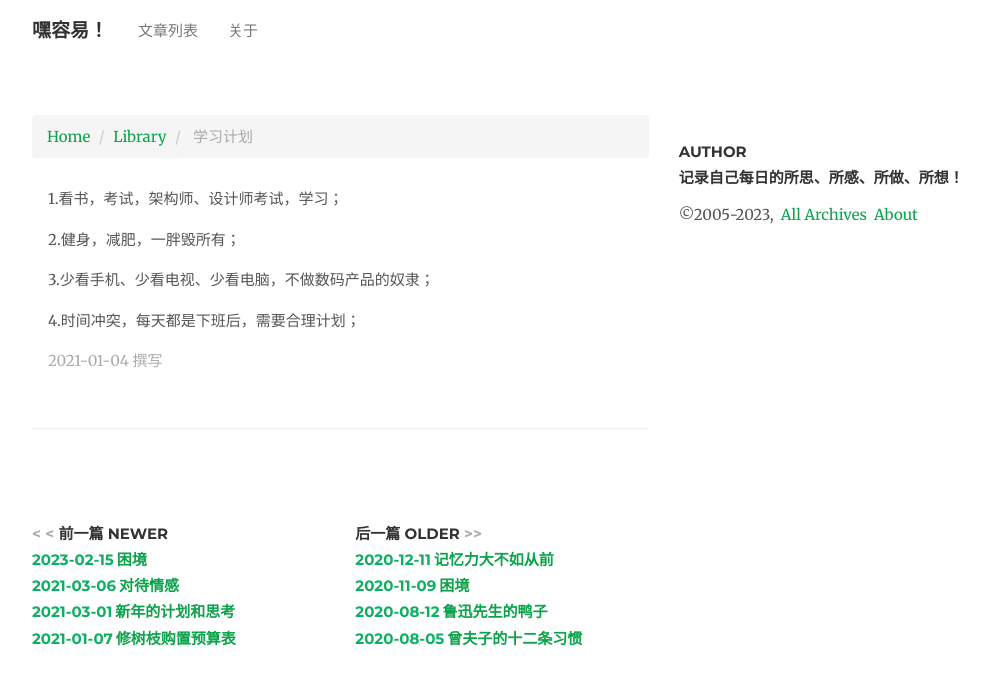
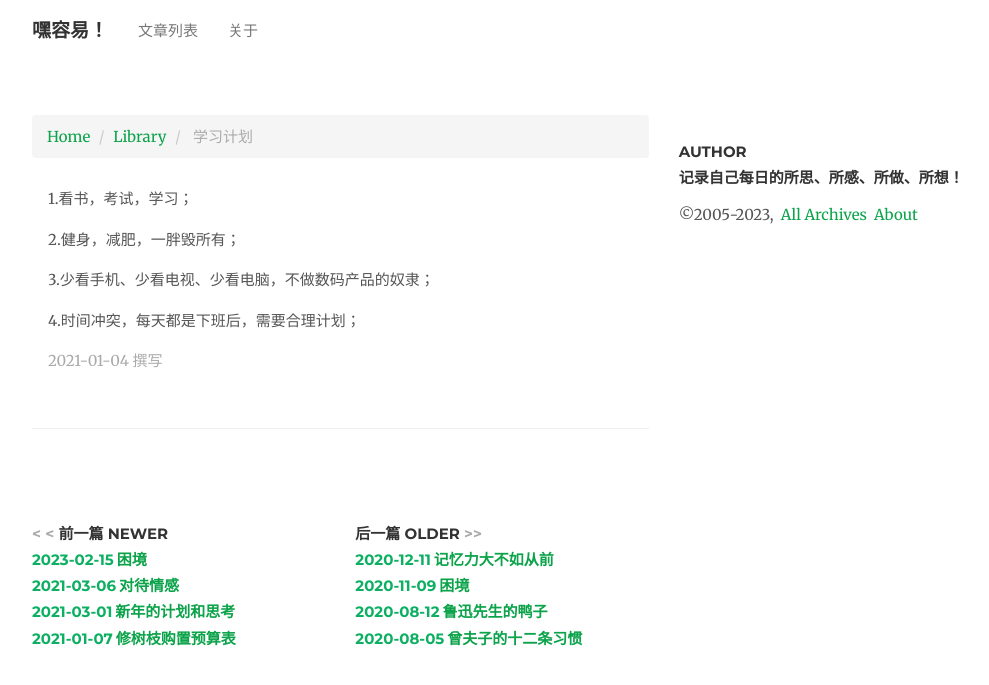
Before and after one commit to helloyuzz/me.wgrib2.com, a Jekyll site: the page built from _posts/2021-01-04-study.md, in a window 1280 px wide. Shown: the top 685 px of the page, without its empty margins (138-1127 px from the left). Built offline with Jekyll 4.4.1, drawn with Linux system fonts in a browser that asks for light colours; nearby versions of some CDN libraries.

Commit message:
Update 2021-01-04-study.md

```diff
--- a/_posts/2021-01-04-study.md
+++ b/_posts/2021-01-04-study.md
@@ -12,7 +12,7 @@ AE: '每天事情太杂，想办法克服和改变。'
     </nav>
   </div>
 </div> -->
-1.看书，考试，架构师、设计师考试，学习；
+1.看书，考试，学习；
 
 2.健身，减肥，一胖毁所有；
 
```
